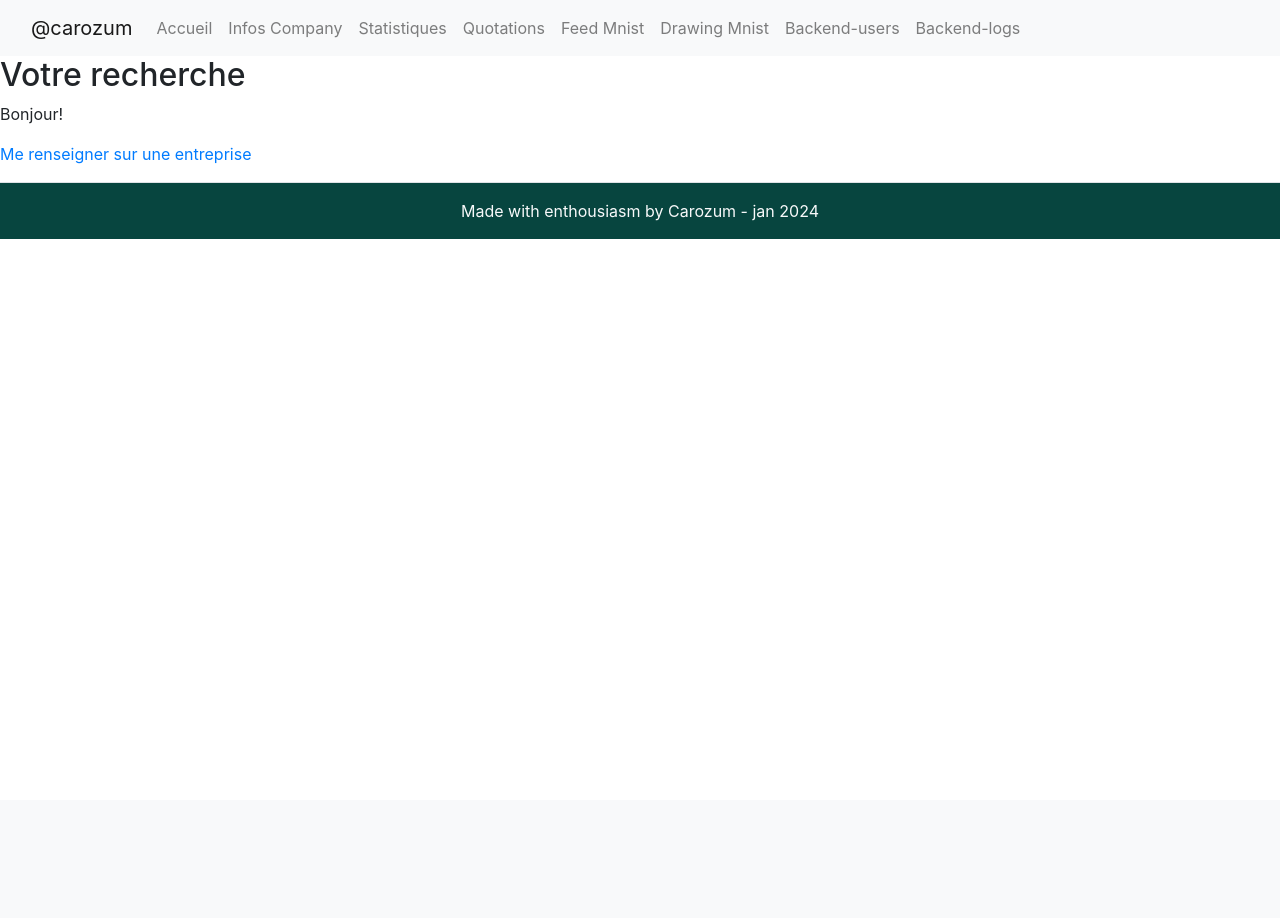
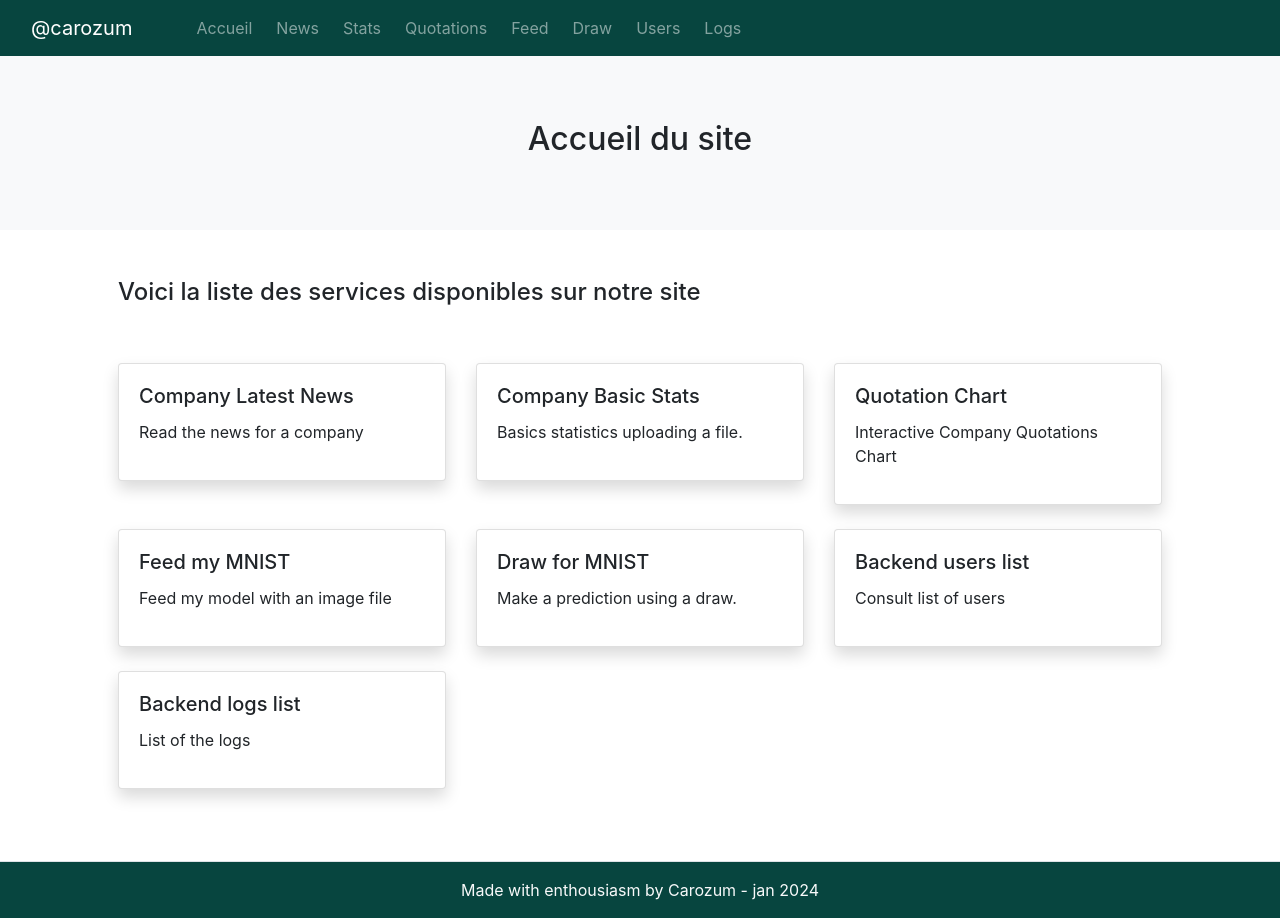
Before and after one commit to carozum/flask-simplon, a Flask app: page /bienvenue in a window 1280 px wide. Before the commit the page ends 239 px from the top, so only its background shows below. Run offline with Flask 3, Linux system fonts and the light colour scheme; parts of the project's set-up code (start-up, migrations or seed data) failed here and were passed over; some libraries are stand-ins or nearby versions; some web fonts are replaced.

Commit message:
configuring with bootstrap my accueil page

```diff
--- a/app.py
+++ b/app.py
@@ -97,7 +97,7 @@ def index():
         pseudo = request.form['pseudo']
         titre = "Mr" if sexe == "homme" else "Mme"
         # company = request.form['companyName']
-        message = f"Bonjour {titre} {prenom} {nom}, votre nom d'utilisateur est {pseudo}."
+        message = f"Bonjour {titre} {prenom} {nom} ({pseudo})! "
 
         # Etape 2 - Vérification que le pseudo n'est pas déjà dans la base
         users = User.query.all()
@@ -116,7 +116,7 @@ def index():
             db.session.commit()
 
         if pseudo in pseudo_list:
-            message += " Vous êtes déjà inscrit sur le site."
+            message += " Ravie de vous revoir sur le site."
 
         # TRAVAIL SUR LA COMPANY
 
@@ -192,7 +192,7 @@ def index():
 
 @app.route('/bienvenue')
 def bienvenue():
-    return render_template("bienvenue.html", message="Bonjour!")
+    return render_template("bienvenue.html", message="Accueil du site")
 
 
 """" Route qui affiche les possibilités une fois connecté """
--- a/templates/bienvenue.html
+++ b/templates/bienvenue.html
@@ -1,12 +1,92 @@
 {% extends 'layout.html' %}
 
 {% block title %}
-Page de recherche
+Accueil du site
 {% endblock %}
 
+
+{% block h1 %}
+{{ message }}
+{% endblock %}
+
+
 {% block content %}
-<h1>Votre recherche</h1>
-<p>{{ message }}</p>
-<p><a href="{{url_for('infos_company')}}">Me renseigner sur une entreprise</a></p>
+
+<main class="container p-5">
+    <h2 class="h4 pb-5">Voici la liste des services disponibles sur notre site</h2>
+
+    <div class="row">
+        <div class="col-12 col-md-4 ">
+            <div class="card mb-4 shadow">
+                <div class="card-body">
+                    <h5 class="card-title">Company Latest News</h5>
+                    <p class="card-text">Read the news for a company</p>
+                    <a href="{{url_for('infos_company')}}" class="stretched-link"></a>
+                </div>
+            </div>
+        </div>
+        <div class="col-12 col-md-4 ">
+            <div class="card mb-4 shadow">
+                <div class="card-body">
+                    <h5 class="card-title">Company Basic Stats</h5>
+                    <p class="card-text">Basics statistics uploading a file.</p>
+                    <a href="{{url_for('form_file')}}" class="stretched-link"></a>
+                </div>
+            </div>
+        </div>
+        <div class="col-12 col-md-4">
+            <div class="card mb-4 shadow">
+                <div class="card-body">
+                    <h5 class="card-title">Quotation Chart</h5>
+                    <p class="card-text">Interactive Company Quotations Chart</p>
+                    <a href="{{url_for('form_chart')}}" class="stretched-link"></a>
+                </div>
+            </div>
+        </div>
+    </div>
+
+    <div class="row">
+        <div class="col-12 col-md-4 ">
+            <div class="card mb-4 shadow">
+                <div class="card-body">
+                    <h5 class="card-title">Feed my MNIST</h5>
+                    <p class="card-text">Feed my model with an image file</p>
+                    <a href="{{url_for('feed_model')}}" class="stretched-link"></a>
+                </div>
+            </div>
+        </div>
+        <div class="col-12 col-md-4 ">
+            <div class="card mb-4 shadow">
+                <div class="card-body">
+                    <h5 class="card-title">Draw for MNIST</h5>
+                    <p class="card-text">Make a prediction using a draw.</p>
+                    <a href="{{url_for('draw')}}" class="stretched-link"></a>
+                </div>
+            </div>
+        </div>
+        <div class="col-12 col-md-4">
+            <div class="card  mb-4 shadow">
+                <div class="card-body">
+                    <h5 class="card-title">Backend users list</h5>
+                    <p class="card-text">Consult list of users</p>
+                    <a href="{{url_for('utilisateurs_inscrits')}}" class="stretched-link"></a>
+                </div>
+            </div>
+        </div>
+    </div>
+    <div class="row">
+        <div class="col-12 col-md-4 ">
+            <div class="card  mb-4 shadow">
+                <div class="card-body">
+                    <h5 class="card-title">Backend logs list</h5>
+                    <p class="card-text">List of the logs</p>
+                    <a href="{{url_for('logs')}}" class="stretched-link"></a>
+                    </ul>
+                </div>
+            </div>
+        </div>
+    </div>
+</main>
+
 
 {% endblock %}
--- a/templates/layout.html
+++ b/templates/layout.html
@@ -15,8 +15,8 @@
 <body>
     {% block header %}
     <header>
-        <nav class="navbar navbar-expand-lg navbar-light bg-light">
-            <div class="container-fluid">
+        <nav class="navbar navbar-expand-md navbar-dark bg-primary ">
+            <div class="container-fluid ">
                 <a class="navbar-brand" href="{{ url_for('index') }}">@carozum</a>
                 <button class="navbar-toggler" type="button" data-bs-toggle="collapse"
                     data-bs-target="#navbarNavAltMarkup" aria-controls="navbarNavAltMarkup" aria-expanded="false"
@@ -26,21 +26,30 @@
                 <div class="collapse navbar-collapse" id="navbarNavAltMarkup">
                     <div class="navbar-nav">
 
-                        <a class="nav-link " aria-current="page" href="{{ url_for('bienvenue') }}">Accueil</a>
-                        <a class="nav-link" aria-current="page" href="{{ url_for('infos_company') }}">Infos
-                            Company</a>
-                        <a class="nav-link" href="{{ url_for('form_file') }}">Statistiques</a>
-                        <a class="nav-link" href="{{ url_for('form_chart') }}">Quotations</a>
-                        <a class="nav-link" href="{{ url_for('feed_model') }}">Feed Mnist</a>
-                        <a class="nav-link" href="{{ url_for('draw') }}">Drawing Mnist</a>
-                        <a class="nav-link" href="{{ url_for('utilisateurs_inscrits') }}">Backend-users</a>
-                        <a class="nav-link" href="{{ url_for('logs') }}">Backend-logs</a>
+                        <a class="nav-link pl-5" aria-current="page" href="{{ url_for('bienvenue') }}">Accueil</a>
+                        <a class="nav-link pl-3" aria-current="page" href="{{ url_for('infos_company') }}">News</a>
+                        <a class="nav-link pl-3" href="{{ url_for('form_file') }}">Stats</a>
+                        <a class="nav-link pl-3" href="{{ url_for('form_chart') }}">Quotations</a>
+                        <a class="nav-link pl-3" href="{{ url_for('feed_model') }}">Feed</a>
+                        <a class="nav-link pl-3" href="{{ url_for('draw') }}">Draw</a>
+                        <a class="nav-link pl-3" href="{{ url_for('utilisateurs_inscrits') }}">Users</a>
+                        <a class="nav-link pl-3" href="{{ url_for('logs') }}">Logs</a>
                     </div>
                 </div>
             </div>
         </nav>
     </header>
+
     {% endblock %}
+
+    <div class="hero-page container-fluid bg-light p-5 ">
+        <div class="row align-items-center justify-content-center p-3">
+            <h1 class="col-md-10 col-lg-6 text-center">
+                {% block h1%}
+                {% endblock %}
+            </h1>
+        </div>
+    </div>
 
 
     {% block content %}
```
